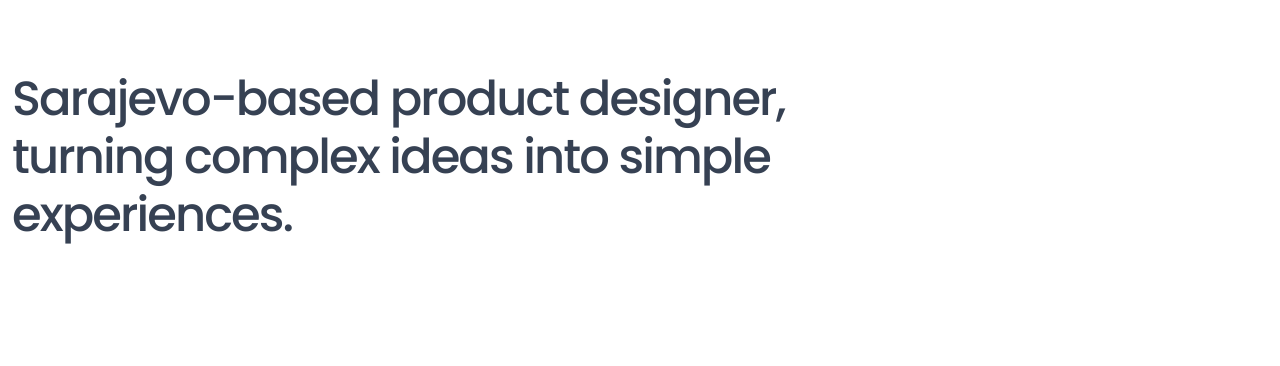
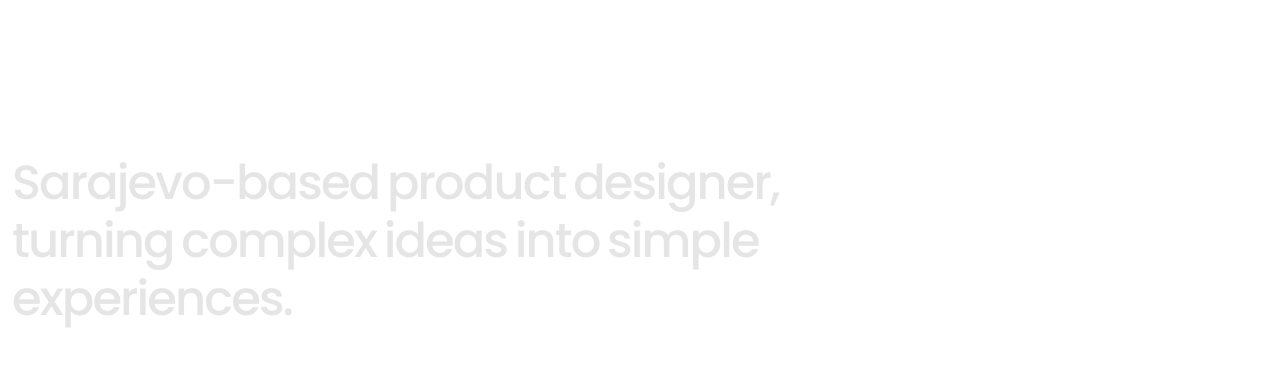
Before and after one commit to arslanmaslesa/my-portfolio, a Next.js app: page / in a window 1280 px wide. Shown: the part 926-1292 px from the top of the page. Built offline with nearby package versions, Linux system fonts and the light colour scheme.

Commit message:
Tagline text fade animation done

```diff
--- a/package.json
+++ b/package.json
@@ -13,7 +13,8 @@
     "framer-motion": "^12.23.6",
     "next": "15.4.2",
     "react": "19.1.0",
-    "react-dom": "19.1.0"
+    "react-dom": "19.1.0",
+    "react-intersection-observer": "^9.16.0"
   },
   "devDependencies": {
     "@eslint/eslintrc": "^3",
--- a/pages/index.js
+++ b/pages/index.js
@@ -1,7 +1,6 @@
-// pages/index.tsx or index.jsx
 import Image from "next/image";
 import { Poppins } from 'next/font/google';
-import { useEffect, useState } from "react";
+import { useEffect, useState, useRef } from "react";
 import Navbar from '../components/Navbar';
 import Lenis from '@studio-freight/lenis';
 
@@ -13,19 +12,28 @@ const poppins = Poppins({
 export default function Home() {
   const [scale, setScale] = useState(1);
   const [maxScale, setMaxScale] = useState(0.25);
+  const [scrollY, setScrollY] = useState(0);
 
+  const tagline = "Sarajevo-based product designer, turning complex ideas into simple experiences.";
+
+  const taglineRef = useRef(null);
+  const mainRef = useRef(null);
+  const [paddingTop, setPaddingTop] = useState(0);
+
+  const bottomPadding = 60; // 60px bottom padding
+
+  // Setup Lenis smooth scroll and scale logic
   useEffect(() => {
     const lenis = new Lenis({
-    duration: 1.15, // Adjust for scroll speed (higher = slower)
-    easing: (t) => Math.min(1, 1.001 - Math.pow(2, -10 * t)),
-    smooth: true,
-  });
+      duration: 1.15,
+      easing: (t) => Math.min(1, 1.001 - Math.pow(2, -10 * t)),
+      smooth: true,
+    });
 
     function raf(time) {
       lenis.raf(time);
       requestAnimationFrame(raf);
     }
-
     requestAnimationFrame(raf);
 
     const updateMaxScale = () => {
@@ -42,6 +50,7 @@ export default function Home() {
       const max = maxWidth / initialWidth;
       const newScale = Math.max(1 - newScrollY / 800, max);
       setScale(newScale);
+      setScrollY(newScrollY);
     };
 
     updateMaxScale();
@@ -56,10 +65,80 @@ export default function Home() {
     };
   }, []);
 
+  // Dynamically calculate top padding so sticky container height = viewport height
+  const updatePaddingTop = () => {
+    if (!taglineRef.current) return;
+
+    const viewportHeight = window.innerHeight;
+    const textHeight = taglineRef.current.offsetHeight;
+
+    let newPaddingTop = viewportHeight - textHeight - bottomPadding;
+
+    if (newPaddingTop < 0) newPaddingTop = 0;
+
+    setPaddingTop(newPaddingTop);
+  };
+
+  // Update padding top on mount and resize
+  useEffect(() => {
+    updatePaddingTop();
+    window.addEventListener("resize", updatePaddingTop);
+    return () => {
+      window.removeEventListener("resize", updatePaddingTop);
+    };
+  }, [taglineRef.current]);
+
+  // Set CSS variable --tagline-height for extra scroll space calculation
+  useEffect(() => {
+    function updateTaglineHeightCSSVar() {
+      if (!taglineRef.current || !mainRef.current) return;
+
+      const textHeight = taglineRef.current.offsetHeight;
+      mainRef.current.style.setProperty('--tagline-height', `${textHeight}px`);
+    }
+
+    updateTaglineHeightCSSVar();
+    window.addEventListener("resize", updateTaglineHeightCSSVar);
+
+    return () => window.removeEventListener("resize", updateTaglineHeightCSSVar);
+  }, []);
+
   const textOpacity = scale < 0.75 ? 0 : 1;
 
+  // Fade to black effect per letter based on scrollY
+  const getLetterColor = (index) => {
+    const fadeStart = 350;  // scrollY where fade starts
+    const fadeDistance = 60; // pixels over which fade happens
+    const relativeScroll = scrollY - fadeStart - index * 5;
+
+    if (relativeScroll <= 0) return 'rgba(0,0,0,0.1)';   // initial faded black
+    if (relativeScroll >= fadeDistance) return 'rgba(0,0,0,1)';  // full black
+
+    const opacity = 0.1 + (0.9 * (relativeScroll / fadeDistance));
+    return `rgba(0,0,0,${opacity.toFixed(2)})`;
+  };
+
+  const fadeStart = 350;
+  const fadeDistance = 60;
+  const lettersCount = tagline.length;
+  const fadeEndScroll = fadeStart + fadeDistance + lettersCount * 5;
+
+  // Now containerHeight is dynamic using CSS var --tagline-height + 50vh
+  // fallback to 800vh for initial scroll
+  const containerHeight = scrollY >= fadeEndScroll
+    ? `calc(${fadeEndScroll}px + 30vh + var(--tagline-height))`
+    : '800vh';
+
   return (
-    <main className="bg-white min-h-[300vh] relative">
+    <main
+      ref={mainRef}
+      className="bg-white min-h-[300vh] relative"
+      style={{
+        // You can add a default value for --tagline-height to avoid issues before JS sets it:
+        '--tagline-height': '0px',
+      }}
+    >
+      {/* Navbar */}
       <div className="fixed top-0 left-0 w-full z-[9999]">
         <Navbar />
       </div>
@@ -105,16 +184,59 @@ export default function Home() {
       </div>
 
       {/* Tagline Section */}
-      <div className="relative mt-[-125vh] z-10">
+      <div
+        className="relative mt-[-125vh] z-10"
+        style={{
+          height: containerHeight,
+          transition: 'height 0.1s ease',
+        }}
+      >
         <div
-          className="sticky top-0 pl-3 pb-20 bg-white pt-[calc(100vh-260px)]"
-          style={{ paddingRight: "calc(25vw + 0.75rem)" }}
+          className="sticky top-0 pb-20 bg-white px-3"
+          style={{
+            paddingTop: paddingTop,
+            paddingRight: "calc(25vw + 0.75rem)",
+          }}
         >
-          <p
-            className={`text-left text-[48px] font-medium text-gray-700 ${poppins.className} tracking-[-0.04em] leading-[58px]`}
+          <div
+            ref={taglineRef}
+            className={`text-left text-[48px] font-medium leading-[58px] tracking-[-0.04em] ${poppins.className}`}
+            style={{ whiteSpace: 'normal' }}
           >
-            Sarajevo-based product designer, turning complex ideas into simple experiences.
-          </p>
+            {tagline.split(' ').map((word, wordIndex) => (
+              <span
+                key={wordIndex}
+                style={{
+                  display: 'inline-block',
+                  whiteSpace: 'nowrap',
+                  marginRight: '0.25ch',
+                }}
+              >
+                {word.split('').map((letter, letterIndex) => {
+                  const globalIndex =
+                    tagline
+                      .split(' ')
+                      .slice(0, wordIndex)
+                      .join(' ').length +
+                    wordIndex + // spaces count
+                    letterIndex;
+
+                  return (
+                    <span
+                      key={letterIndex}
+                      style={{
+                        color: getLetterColor(globalIndex),
+                        transition: 'color 0.1s linear',
+                        display: 'inline-block',
+                      }}
+                    >
+                      {letter}
+                    </span>
+                  );
+                })}
+              </span>
+            ))}
+          </div>
         </div>
 
         {/* Scroll space */}
```
Also changed, not shown: 1 other file (tests, documents, lock files or other folders).
